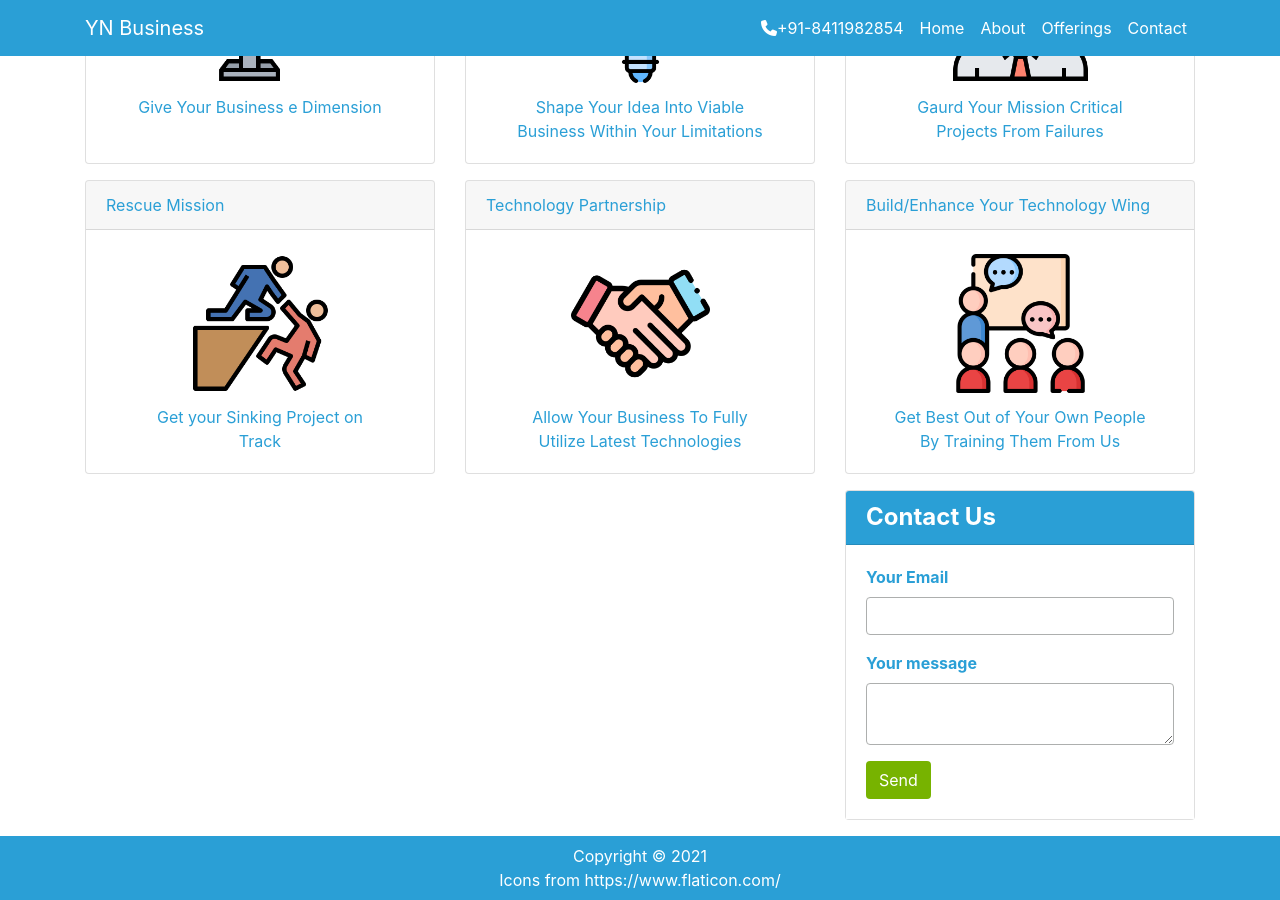
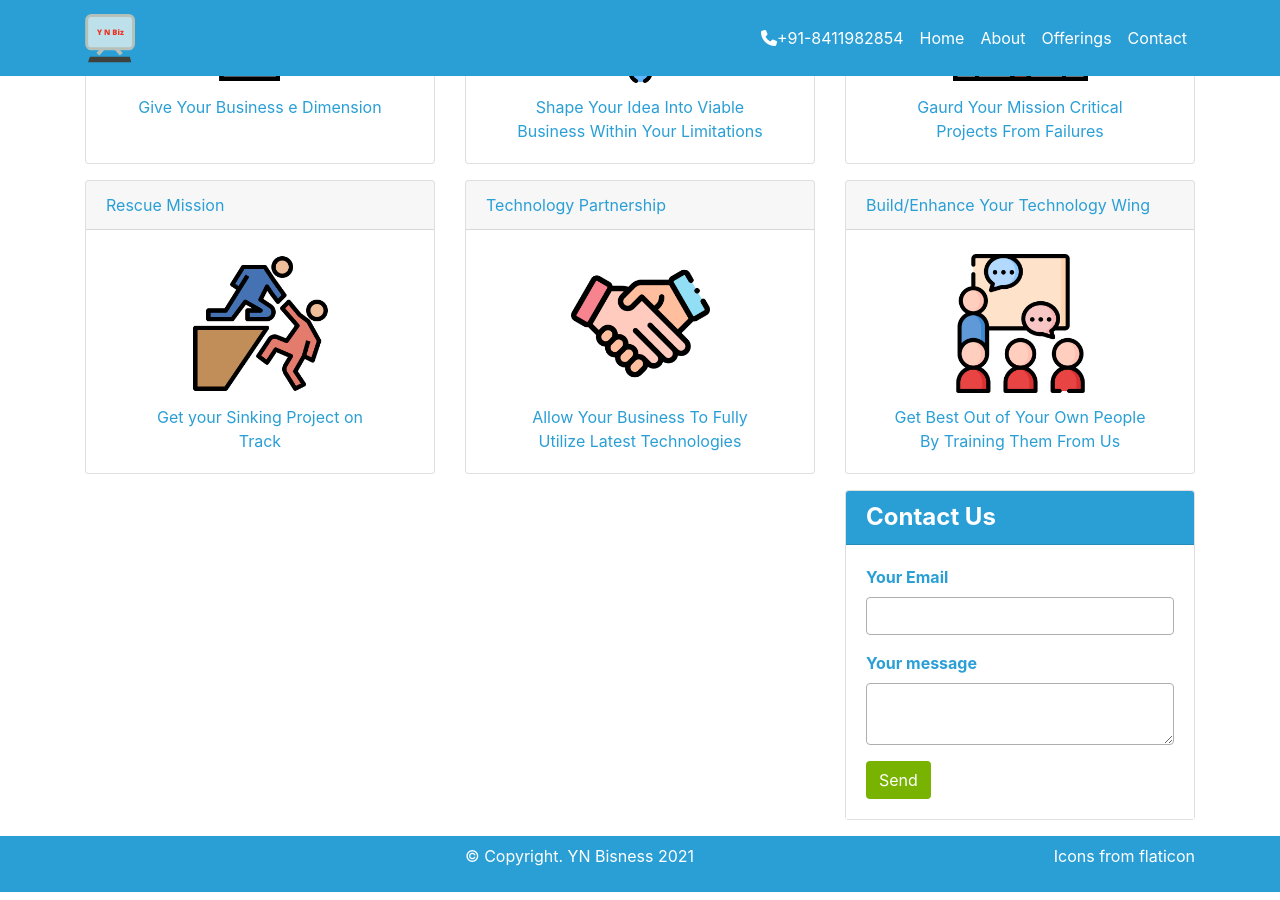
Before and after one commit to ynbiz/ynbiz.github.io, a Jekyll site: the page built from index.html, in a window 1280 px wide and 900 px high, scrolled down 1115 px. Built offline with Jekyll 4.4.1, drawn with Linux system fonts in a browser that asks for light colours; nearby versions of some CDN libraries.

Commit message:
ATM | added l

```diff
--- a/_includes/footer.html
+++ b/_includes/footer.html
@@ -1,6 +1,9 @@
 <footer class="py-2 bg-primary">
     <div class="container">
-        <p class="m-0 text-center text-white">Copyright &copy; {{ site.time | date: '%Y' }}</p>
-        <p class="m-0 text-center text-white">Icons from https://www.flaticon.com/</p>
+        <div class="row">
+            <p class="col-4 offset-4 text-white">&copy; Copyright. YN Bisness {{ site.time | date: '%Y' }}</p>
+            <p class="col-4 text-white text-right">Icons from <a href="https://www.flaticon.com/" class="text-white">flaticon</a></p>
+        </div>
+
     </div>
 </footer>
--- a/_includes/header.html
+++ b/_includes/header.html
@@ -6,5 +6,6 @@
 
     <title>{{ page.title }} - {{ site.title }}</title>
     <script src="https://kit.fontawesome.com/19e02f384e.js" crossorigin="anonymous"></script>
+    <link rel="shortcut icon" type="image/png" href="/assets/images/favico.png"/>
     <link rel="stylesheet" href="/css/default.css">
 </head>
--- a/_includes/navbar.html
+++ b/_includes/navbar.html
@@ -1,6 +1,6 @@
 <nav class="navbar navbar-expand-lg navbar-transparent fixed-top scrolling-navbar">
     <div class="container">
-        <a class="navbar-brand" href="#">{{ site.title }}</a>
+        <a class="navbar-brand" href="/#"><img src="/assets/images/logo.svg" height="50" alt="YN Business"></a>
         <ul class="navbar-nav d-block d-lg-none ml-auto mr-3">
             <li class="nav-item">
                 <a class="nav-link" href="tel:+918411982854"><i class="fas fa-phone-alt"></i>
```
Also changed, not shown: assets/images/favico.png (added), assets/images/logo.svg (added).
